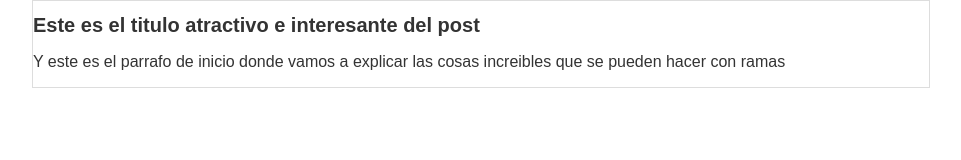
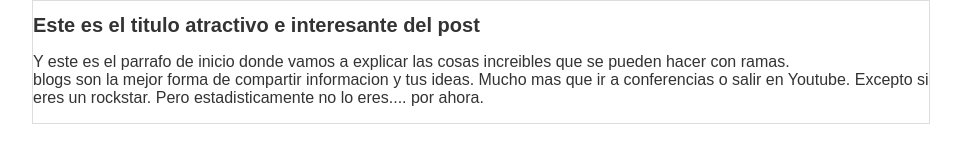
Before and after one commit to brayancaselles/hyperblog, a plain HTML site: page proyecto1/blogpost.html in a window 1280 px wide. Shown: the whole page, without its empty margins (159-1120 px from the left). Drawn offline with Linux system fonts and the light colour scheme; a script that the page names is missing.

Commit message:
vamos empezando de nuevo

```diff
--- a/proyecto1/blogpost.html
+++ b/proyecto1/blogpost.html
@@ -17,7 +17,13 @@
             <p>Y este es el parrafo de
                 inicio donde vamos a explicar
                 las cosas increibles que se
-                pueden hacer con ramas</p>
+                pueden hacer con ramas.
+            <br>blogs son la mejor forma de compartir
+                informacion y tus ideas. Mucho mas que ir a
+                conferencias o salir en Youtube. Excepto si
+                eres un rockstar. Pero estadisticamente no lo
+                eres.... por ahora.
+            </p>
                 </div>
             </div>
         </body>
```
